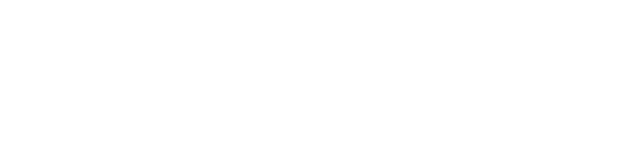
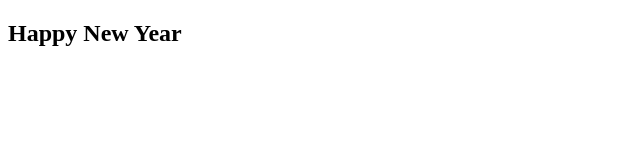
Before and after one commit to sajan77010/New-Year, a plain HTML site: page index.html in a window 1280 px wide. Shown: the whole page, without its empty margins (0-640 px from the left). Drawn offline with Linux system fonts and the light colour scheme.

Commit message:
new added

```diff
--- a/index.html
+++ b/index.html
@@ -6,6 +6,6 @@
     <title>New Year</title>
 </head>
 <body>
-
+    <h2>Happy New Year</h2>
 </body>
 </html>
```
